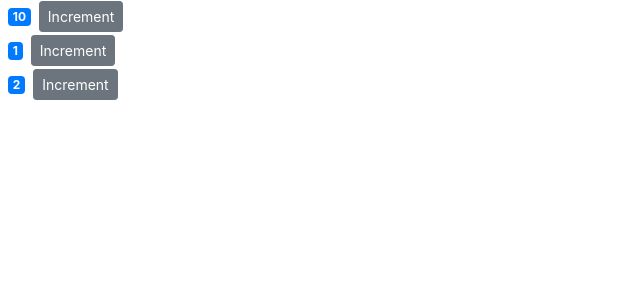
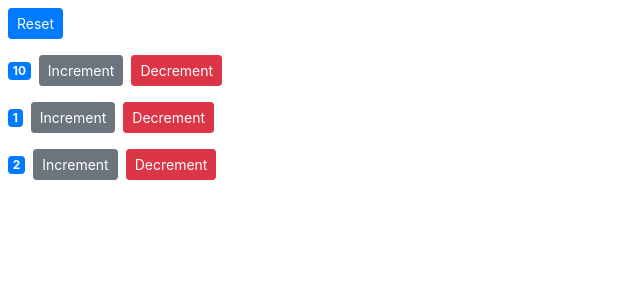
Before and after one commit to dharshakch97/ReactTutorial, a React (Create React App) app in the folder counter-app/: page / in a window 1280 px wide. Shown: the top 300 px of the page, without its empty margins (0-640 px from the left). Built offline with nearby package versions, Linux system fonts and the light colour scheme.

Commit message:
added delete func.

```diff
--- a/counter-app/src/Components/counter.jsx
+++ b/counter-app/src/Components/counter.jsx
@@ -2,7 +2,7 @@
 
 class Counter extends Component {
     state = {
-        count: this.props.value
+        count: this.props.counter.value
      };
 
      handleIncrement = () => {
@@ -14,6 +14,7 @@
             <div>
                 <span className={this.getBadgeClasses()}>{this.formatCount()}</span>
                 <button onClick={this.handleIncrement} className="btn btn-secondary btn-sm">Increment</button>
+                <button onClick={() => this.props.onDelete(this.props.counter.id)} className="btn btn-danger btn-sm m-2">Decrement</button>
             </div>
         );
     }
--- a/counter-app/src/Components/counters.jsx
+++ b/counter-app/src/Components/counters.jsx
@@ -9,10 +9,28 @@
             { id: 3, value: 2 },
         ]
      }
+
+     handleReset = () => {
+         const counters = this.state.counters.map(c => {
+             c.value = 0
+             return c
+         });
+         this.setState({ counters })
+     }
+     handleDelete = counterId => {
+        const counters = this.state.counters.filter(c => c.id !== counterId);
+        this.setState({ counters })
+     };
+
     render() {
         return (<div>
+            <button
+                onClick={this.handleReset}
+                className="btn btn-primary btn-sm m-2">
+                    Reset
+            </button>
             { this.state.counters.map(counter => (
-                <Counter key={counter.id} value={counter.value} />
+                <Counter key={counter.id} onDelete={this.handleDelete} counter={counter} />
             ))}
         </div>);
     }
```
